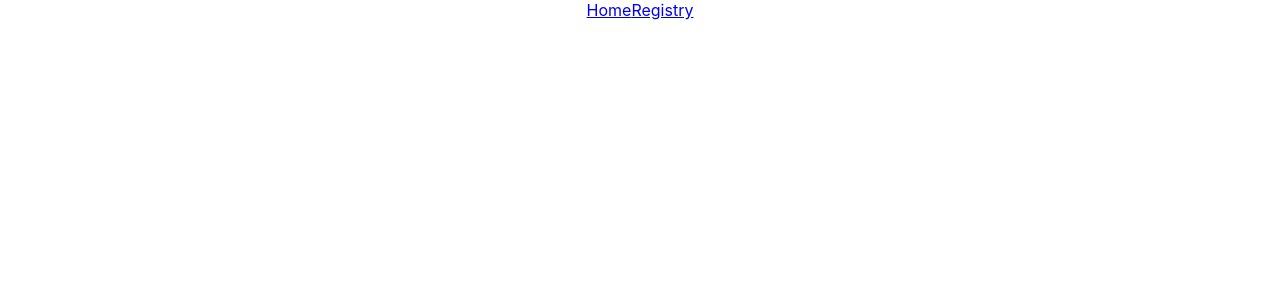
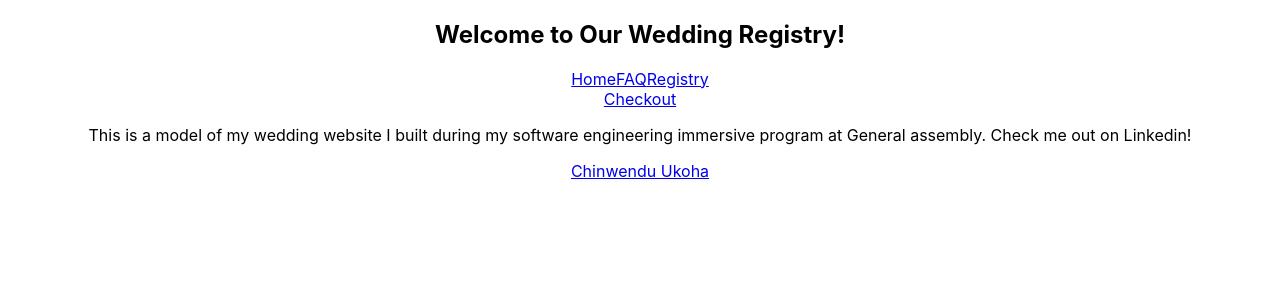
Before and after one commit to cchinw/CLUnion2022, a React (Create React App) app in the folder client/clunion/: page /faq in a window 1280 px wide. Before the commit this address had no page. Shown: the top 300 px of the page. Built offline with nearby package versions, Linux system fonts and the light colour scheme.

Commit message:
fixing api

```diff
--- a/client/clunion/src/App.js
+++ b/client/clunion/src/App.js
@@ -1,11 +1,10 @@
 import React, { useState } from 'react'
 import axios from 'axios'
 import { Routes, Route, useLocation } from 'react-router-dom'
-import { useNavigate } from 'react-router'
 import Nav from '../src/components/Nav'
+import Faq from './pages/Faq'
 import Home from '../src/pages/Home'
 import Checkout from './components/Checkout'
-// import Receipt from './components/Receipt'
 import Registry from './components/Registry'
 import '../src/style/App.css'
 
@@ -16,6 +15,8 @@ function App() {
       <main>
         <Routes>
           <Route index element={<Home />} />
+          <Route path="/faq" element={<Faq />} />
+          <Route path="/registry" element={<Registry />} />
           <Route path="/checkout/:regid" element={<Checkout />} />
         </Routes>
       </main>
--- a/client/clunion/src/components/Nav.jsx
+++ b/client/clunion/src/components/Nav.jsx
@@ -2,13 +2,25 @@ import { Link} from 'react-router-dom'
 import React from "react"
 import '../style/App.css'
 
-const Nav = (props) => {
+const Nav = () => {
 
-      return (
+return (
+    <header>
+      <nav>
         <div>
-          <Link to='/api'>Home</Link>
-          <Link to='/api/registry' >Registry</Link>
+          <h1>Welcome to Our Wedding Registry!</h1>
         </div>
+        <div className='nav'>
+          <Link to='/'>Home</Link>
+          <Link to='./faq'>FAQ</Link>
+          <Link to='./registry'>Registry</Link>
+          <div className='checkout'>
+            <Link to="./checkout/:regid">Checkout</Link>
+          </div>
+        </div>
+      </nav>
+    </header>
+
       )
 }
 
--- a/client/clunion/src/pages/Faq.js
+++ b/client/clunion/src/pages/Faq.js
@@ -1,4 +1,5 @@
 import React from 'react'
+import '../style/App.css'
 
 const Faq = () => {
   return (
```
